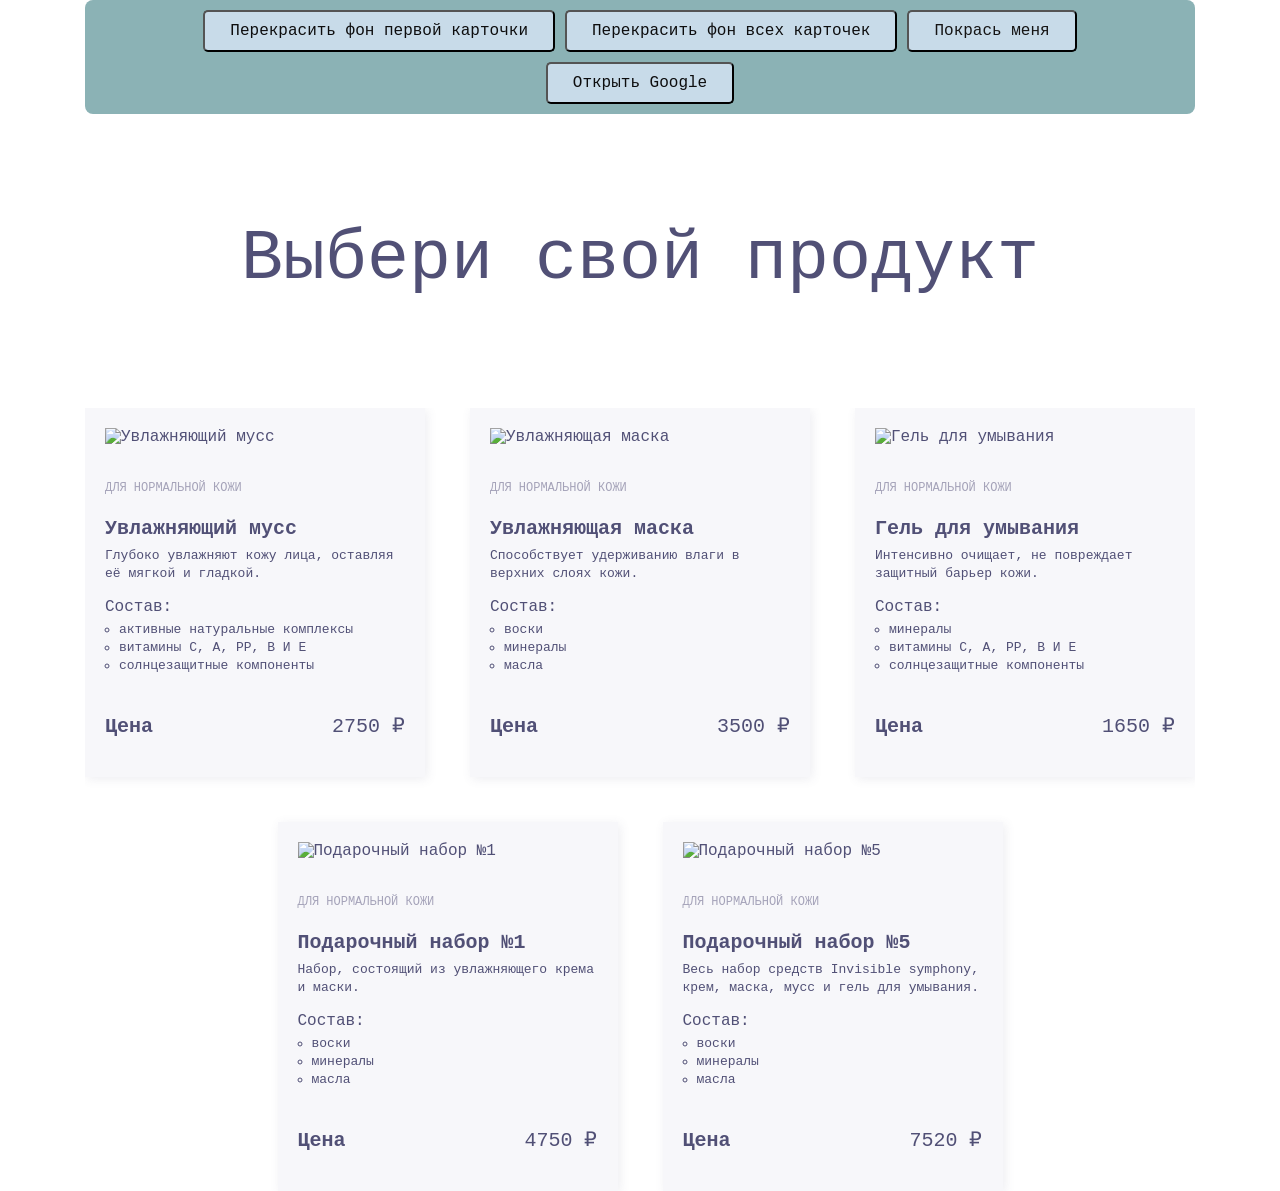
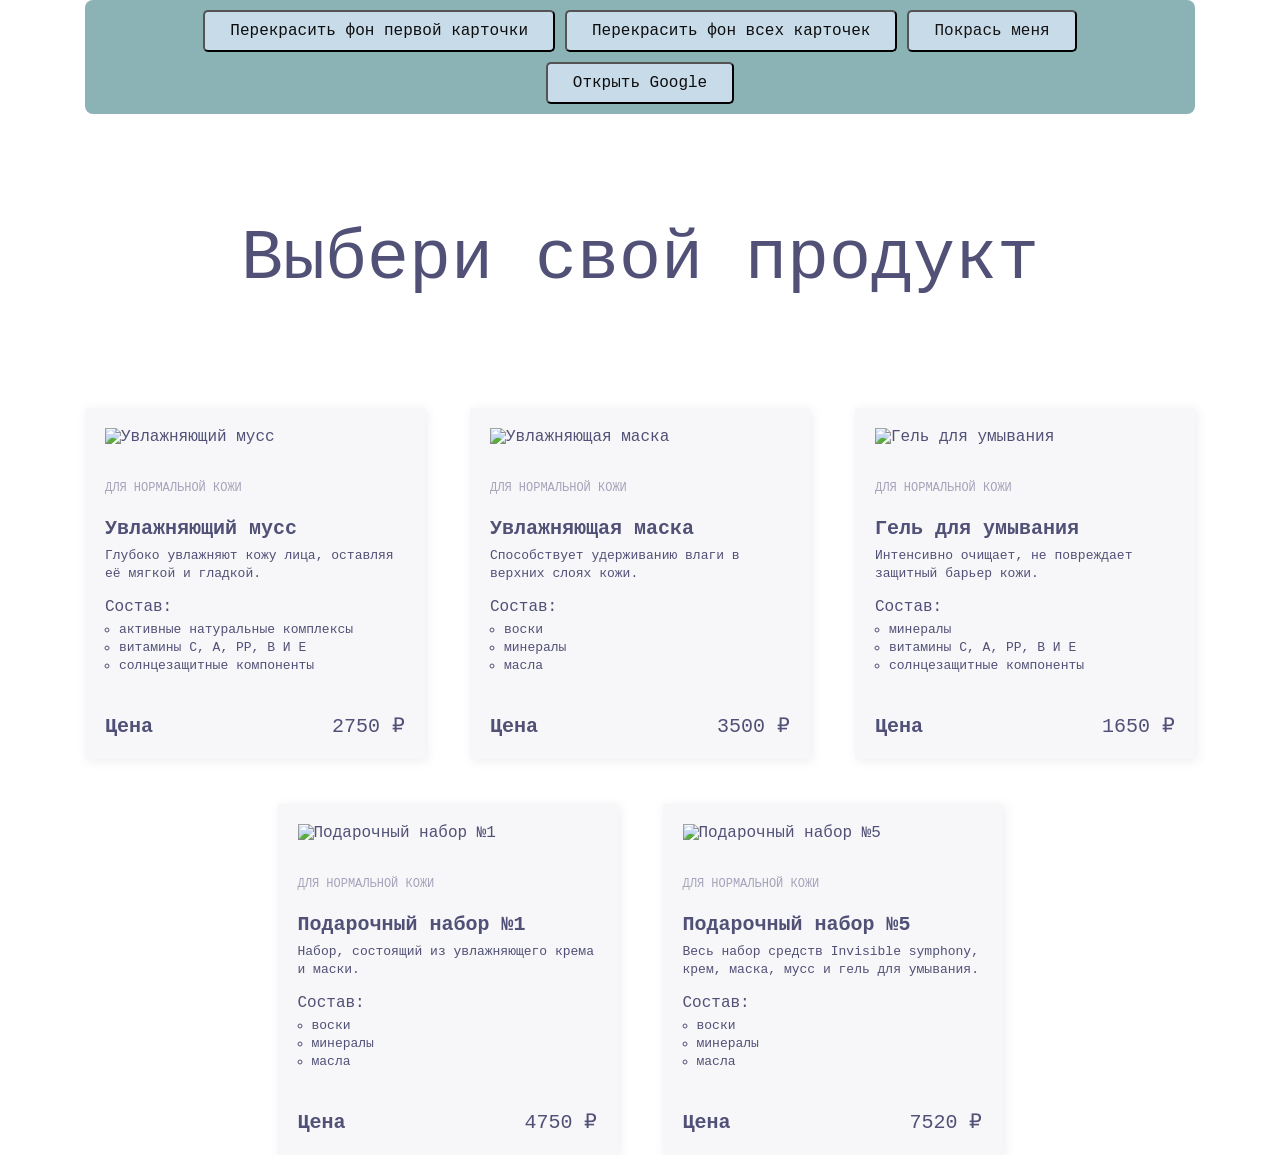

fix bags

--- a/style.css
+++ b/style.css
@@ -65,7 +65,6 @@
   justify-content: flex-start;
   flex-direction: column;
   width: 1110px;
-  height: 1191px;
   margin: 0 auto;
   position: relative;
 }
@@ -99,10 +98,8 @@
   list-style: none;
   display: flex;
   width: 100%;
-  height: 1191px;
   z-index: 2;
   position: relative;
-  overflow: auto;
 }
 
 .card-container {
